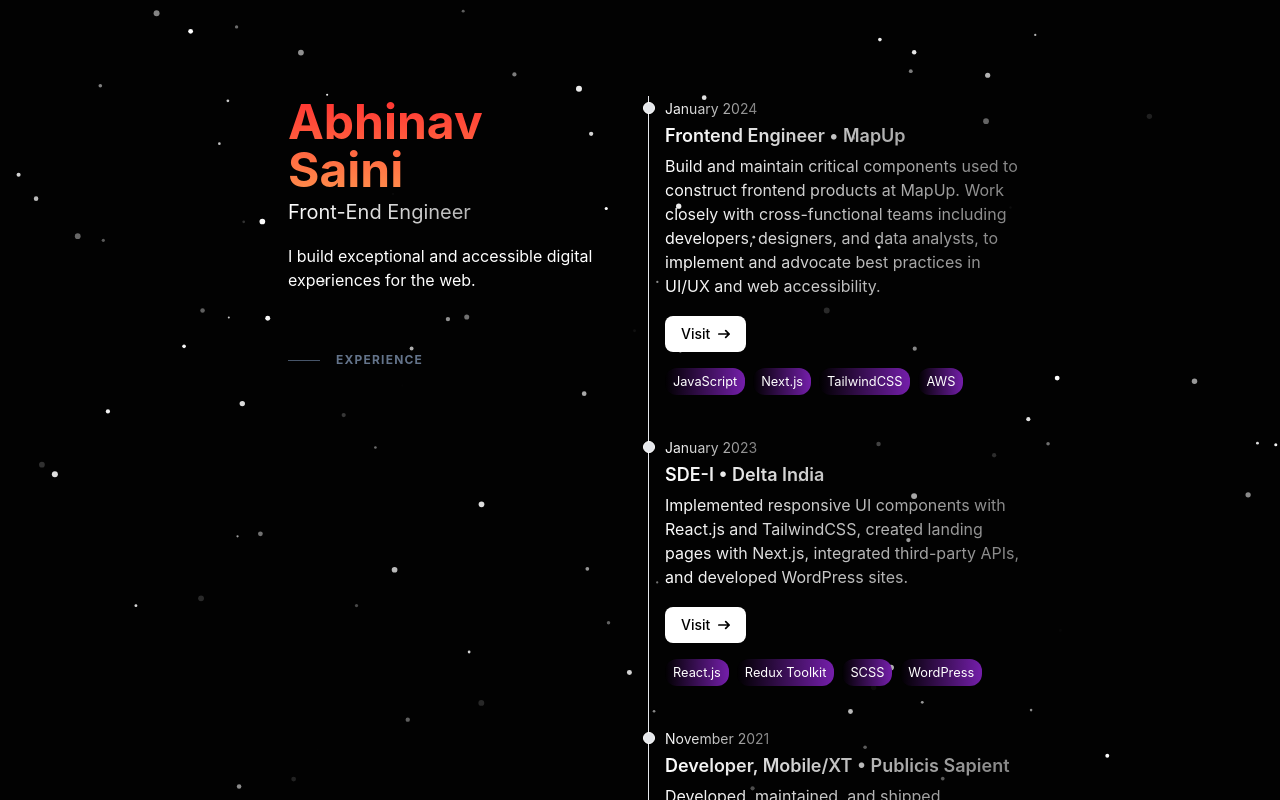
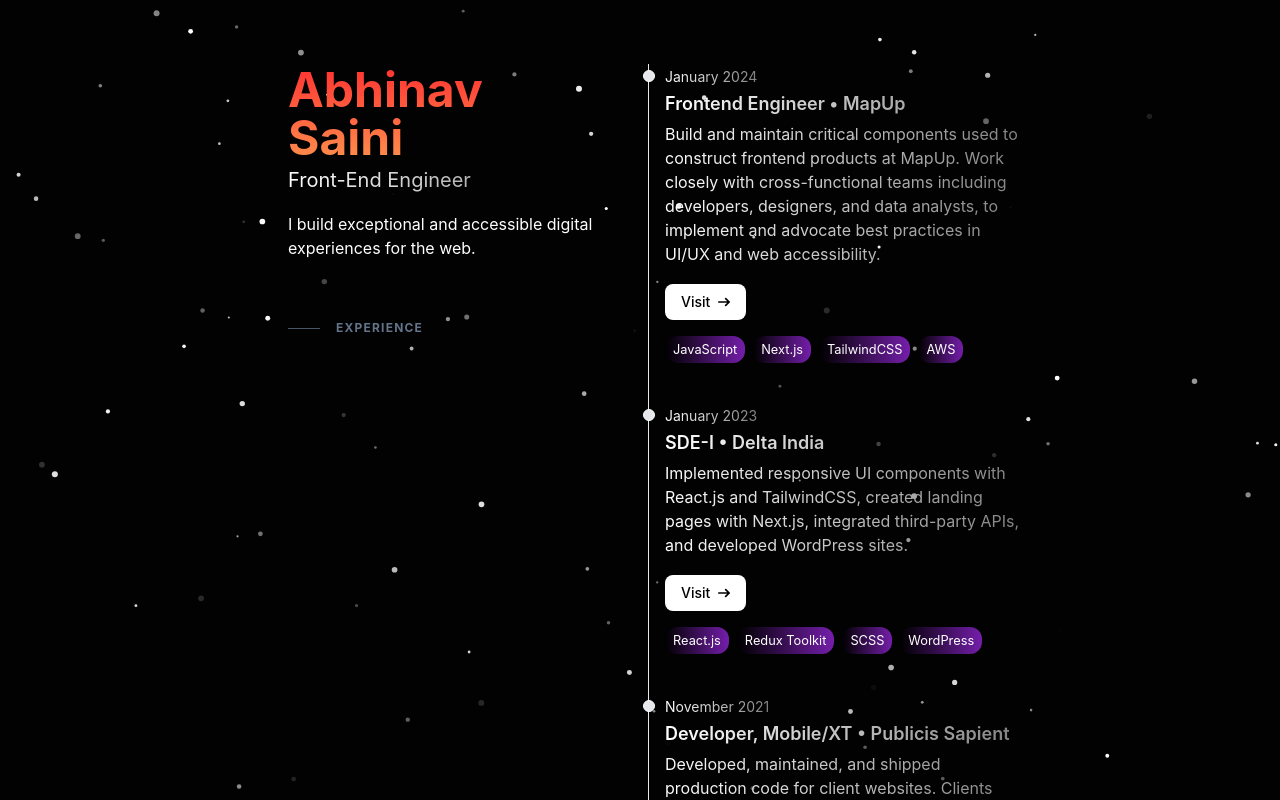
Before and after one commit to me4abhi/me4abhi.github.io, a React (Create React App) app: page / in a window 1280 px wide. Shown: the top 800 px of the page. Built offline with nearby package versions, Linux system fonts and the light colour scheme; a web font is replaced by a local one.

Commit message:
change: styles

```diff
--- a/src/components/atoms/TextPill.tsx
+++ b/src/components/atoms/TextPill.tsx
@@ -12,7 +12,7 @@
   return (
     <span
       style={{ background: bgColor, fontSize: textSize }}
-      className="px-2 py-1 rounded-xl"
+      className="px-2 py-1 rounded-xl flex items-center justify-center text-center"
     >
       {children}
     </span>
--- a/src/components/molecules/Timeline.tsx
+++ b/src/components/molecules/Timeline.tsx
@@ -4,7 +4,7 @@
 
 const Timeline: React.FC = () => {
   return (
-    <section className="w-full lg:relative lg:top-24" id="experience">
+    <section className="w-full lg:relative lg:top-16" id="experience">
       <h1 className="font-bold text-white text-xl mb-1 mx-8 lg:hidden">
         Experience
       </h1>
--- a/src/templates/Layout/InfoSidebar.tsx
+++ b/src/templates/Layout/InfoSidebar.tsx
@@ -5,7 +5,7 @@
 const InfoSidebar: React.FC = () => {
   return (
     <div className="w-full text-white text-left">
-      <header className="lg:sticky lg:top-24 mx-8 my-12">
+      <header className="lg:sticky lg:top-16 mx-8 my-12">
         <h2 className="text-gradient text-5xl font-bold">Abhinav Saini</h2>
         <h3 className="text-xl text-gradient-white">Front-End Engineer</h3>
         <Spacer size="1rem" />
```
